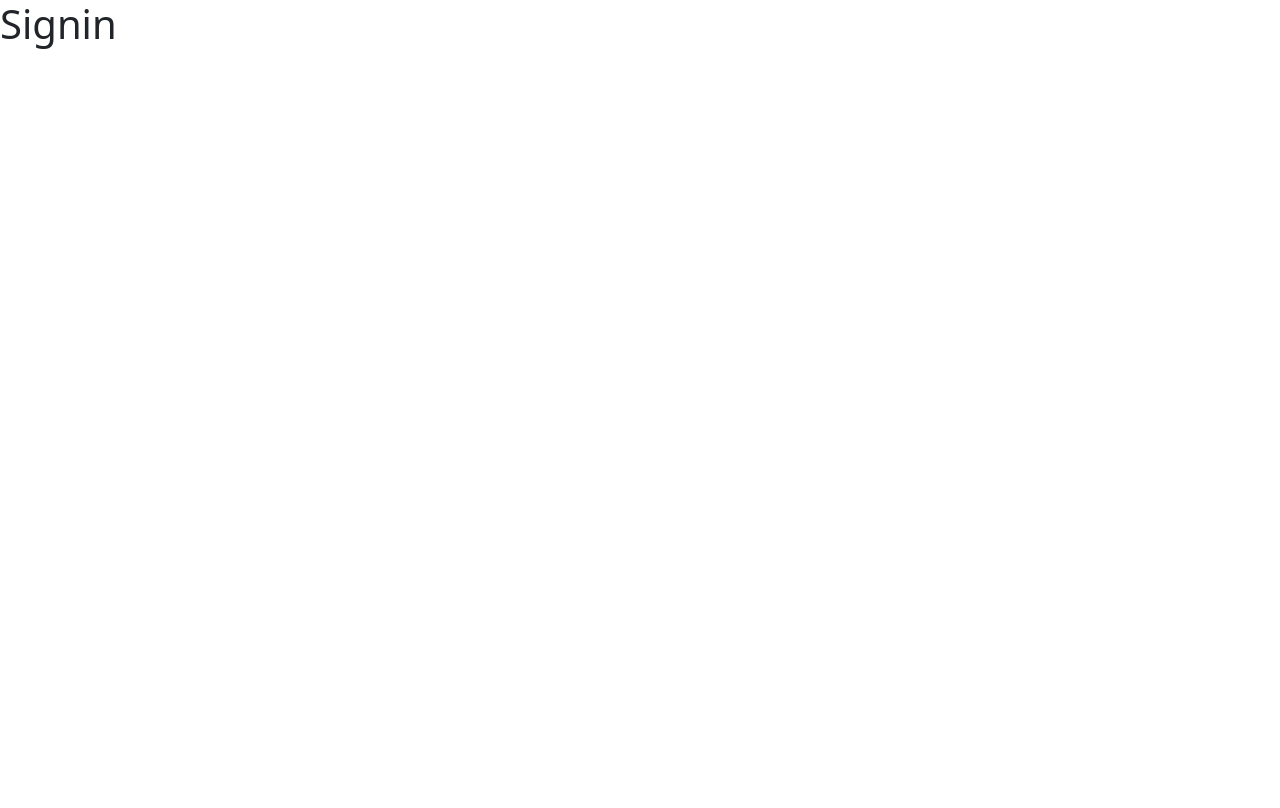
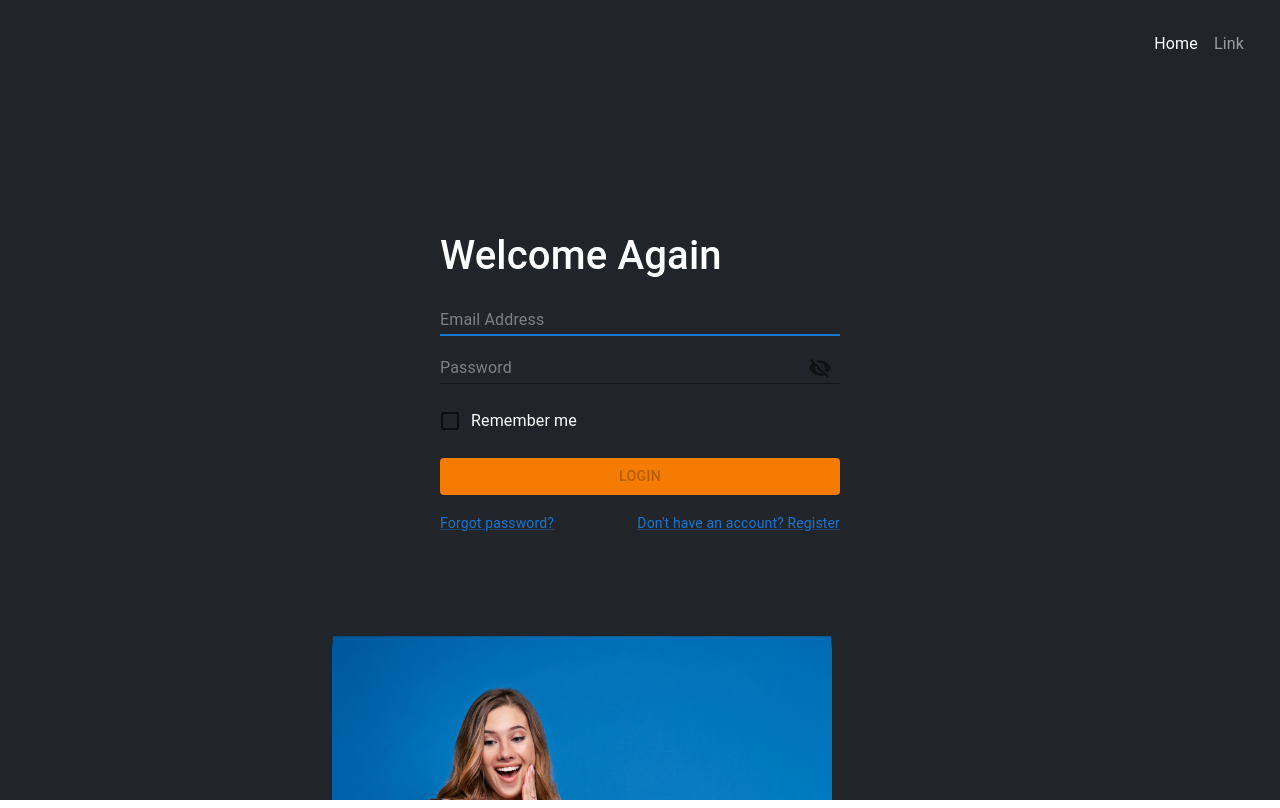
Before and after one commit to Emart-Ecommerce-Sem4/E-Mart-Frontend, a React (Create React App) app: page /signin in a window 1280 px wide. Built offline with nearby package versions, Linux system fonts and the light colour scheme.

Commit message:
Signin page added

```diff
--- a/src/pages/signIn/index.jsx
+++ b/src/pages/signIn/index.jsx
@@ -1,9 +1,254 @@
-import React from 'react';
+import React, { useState } from 'react';
+import Button from '@mui/material/Button';
+import CssBaseline from '@mui/material/CssBaseline';
+import FormControlLabel from '@mui/material/FormControlLabel';
+import Checkbox from '@mui/material/Checkbox';
+import Link from '@mui/material/Link';
+import Grid from '@mui/material/Grid';
+import Box from '@mui/material/Box';
+import Container from '@mui/material/Container';
+import IconButton from '@mui/material/IconButton';
+import VisibilityIcon from '@mui/icons-material/Visibility';
+import InputAdornment from '@mui/material/InputAdornment';
+import VisibilityOffIcon from '@mui/icons-material/VisibilityOff';
+import Input from '@mui/material/Input';
+import SignNavBar from '../../components/SignNavBar';
+import { Formik } from 'formik';
 
 export default function SignIn() {
+  const [showPasswordText, setShowPasswordText] = useState(false);
+  const initialValues = {
+    email: '',
+    password: '',
+  };
+
+  const validate = (values) => {
+    let errors = {};
+    const regex = /^[^\s@]+@[^\s@]+\.[^\s@]{2,}$/i;
+    if (!values.email) {
+      errors.email = 'Email is required';
+    } else if (!regex.test(values.email)) {
+      errors.email = 'Invalid Email';
+    }
+    if (!values.password) {
+      errors.password = 'Password is required';
+    } else if (values.password.length < 4) {
+      errors.password = 'Password too short';
+    }
+    return errors;
+  };
+
+  const submitForm = (values) => {
+    console.log(values);
+  };
+
+  const [values, setValues] = React.useState({
+    password: '',
+    showPassword: false,
+  });
+
+  const handleClickShowPassword = () => {
+    setShowPasswordText(!showPasswordText);
+    setValues({ ...values, showPassword: !values.showPassword });
+  };
+
+  const handleMouseDownPassword = (event) => {
+    event.preventDefault();
+  };
+
   return (
-    <div>
-      <h1>Signin</h1>
-    </div>
+    <Formik
+      initialValues={initialValues}
+      validate={validate}
+      onSubmit={submitForm}
+    >
+      {(formik) => {
+        const {
+          values,
+          handleChange,
+          handleSubmit,
+          errors,
+          touched,
+          handleBlur,
+          isValid,
+          dirty,
+          isSubmitting,
+        } = formik;
+
+        return (
+          <div
+            class="p-3 mb-2 bg-dark text-white"
+            style={{ height: '100vH', overflowY: 'hidden' }}
+          >
+            <div>
+              <SignNavBar />
+            </div>
+            <div class="container">
+              <div class="row">
+                <div class="col">
+                  <Container
+                    color="white"
+                    component="main"
+                    maxWidth="xs"
+                    sx={{
+                      mt: 10,
+                      display: 'flex',
+                      flexDirection: 'column',
+                      alignItems: 'center',
+                      justifyContent: 'center',
+                    }}
+                  >
+                    <CssBaseline />
+                    <Box
+                      sx={{
+                        mt: 10,
+                      }}
+                    >
+                      <h1>Welcome Again</h1>
+                      {Object.keys(errors).length === 0 && isSubmitting && (
+                        <span className="success-msg">
+                          <div
+                            class="alert alert-success"
+                            role="alert"
+                            style={{ marginTop: '20px' }}
+                          >
+                            Signed in Successfully!
+                          </div>
+                        </span>
+                      )}
+
+                      <Box
+                        component="form"
+                        onSubmit={handleSubmit}
+                        noValidate
+                        style={{ width: '400px' }}
+                      >
+                        <div class="form-row" maxWidth="xs">
+                          <Input
+                            sx={{ mt: 2, color: '#fff' }}
+                            type="email"
+                            name="email"
+                            id="email"
+                            value={values.email}
+                            onChange={handleChange}
+                            onBlur={handleBlur}
+                            className={
+                              errors.email && touched.email
+                                ? 'input-error'
+                                : null
+                            }
+                            variant="standard"
+                            required
+                            fullWidth
+                            label="Email Address"
+                            placeholder="Email Address"
+                            autoComplete="email"
+                            autoFocus
+                          />
+                          {errors.email && touched.email && (
+                            <span
+                              className="error"
+                              style={{ color: '#ff0000' }}
+                            >
+                              {errors.email}
+                            </span>
+                          )}
+                        </div>
+                        <div className="form-row">
+                          <Input
+                            sx={{ mt: 2, color: '#fff' }}
+                            type={showPasswordText ? 'text' : 'password'}
+                            name="password"
+                            id="password"
+                            value={values.password}
+                            onChange={handleChange}
+                            onBlur={handleBlur}
+                            className={
+                              errors.password && touched.password
+                                ? 'input-error'
+                                : null
+                            }
+                            placeholder="Password"
+                            fullWidth
+                            endAdornment={
+                              <InputAdornment position="end">
+                                <IconButton
+                                  onClick={handleClickShowPassword}
+                                  onMouseDown={handleMouseDownPassword}
+                                >
+                                  {values.showPassword ? (
+                                    <VisibilityIcon />
+                                  ) : (
+                                    <VisibilityOffIcon />
+                                  )}
+                                </IconButton>
+                              </InputAdornment>
+                            }
+                          />
+                          {errors.password && touched.password && (
+                            <span
+                              className="error"
+                              style={{ color: '#ff0000' }}
+                            >
+                              {errors.password}
+                            </span>
+                          )}
+                        </div>
+                        <FormControlLabel
+                          sx={{ mt: 2 }}
+                          control={
+                            <Checkbox value="remember" color="primary" />
+                          }
+                          label="Remember me"
+                        />
+                        <Button
+                          style={{
+                            backgroundColor: '#f57c00',
+                          }}
+                          type="submit"
+                          className={dirty && isValid ? '' : 'disabled-btn'}
+                          disabled={!(dirty && isValid)}
+                          fullWidth
+                          variant="contained"
+                          sx={{ mt: 2, mb: 2 }}
+                        >
+                          LOGIN
+                        </Button>
+                        <Grid container>
+                          <Grid item xs>
+                            <Link href="#" variant="body2">
+                              Forgot password?
+                            </Link>
+                          </Grid>
+                          <Grid item>
+                            <Link
+                              href="../signup/"
+                              variant="body2"
+                              style={{ marginLeft: '10' }}
+                            >
+                              {"Don't have an account? Register"}
+                            </Link>
+                          </Grid>
+                        </Grid>
+                      </Box>
+                    </Box>
+                  </Container>
+                </div>
+                <div class="col">
+                  <img
+                    src="../Mask group.png"
+                    style={{ marginTop: 100, marginLeft: 250 }}
+                    direction="column"
+                    alt=""
+                    width={500}
+                    height={500}
+                  ></img>
+                </div>
+              </div>
+            </div>
+          </div>
+        );
+      }}
+    </Formik>
   );
 }
```
Also changed, not shown: package.json (+7 -2 lines), public/Mask group.png (added), 1 other file (tests, documents, lock files or other folders).
